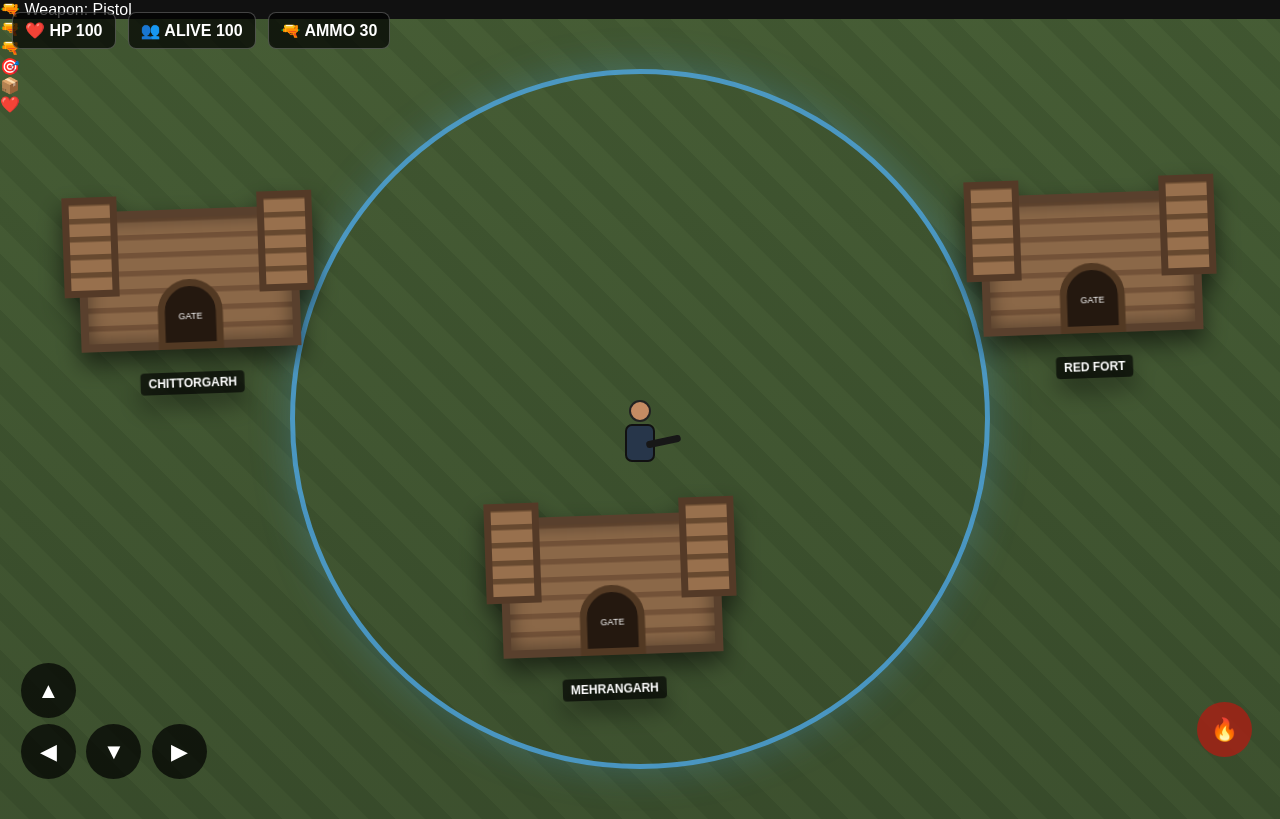
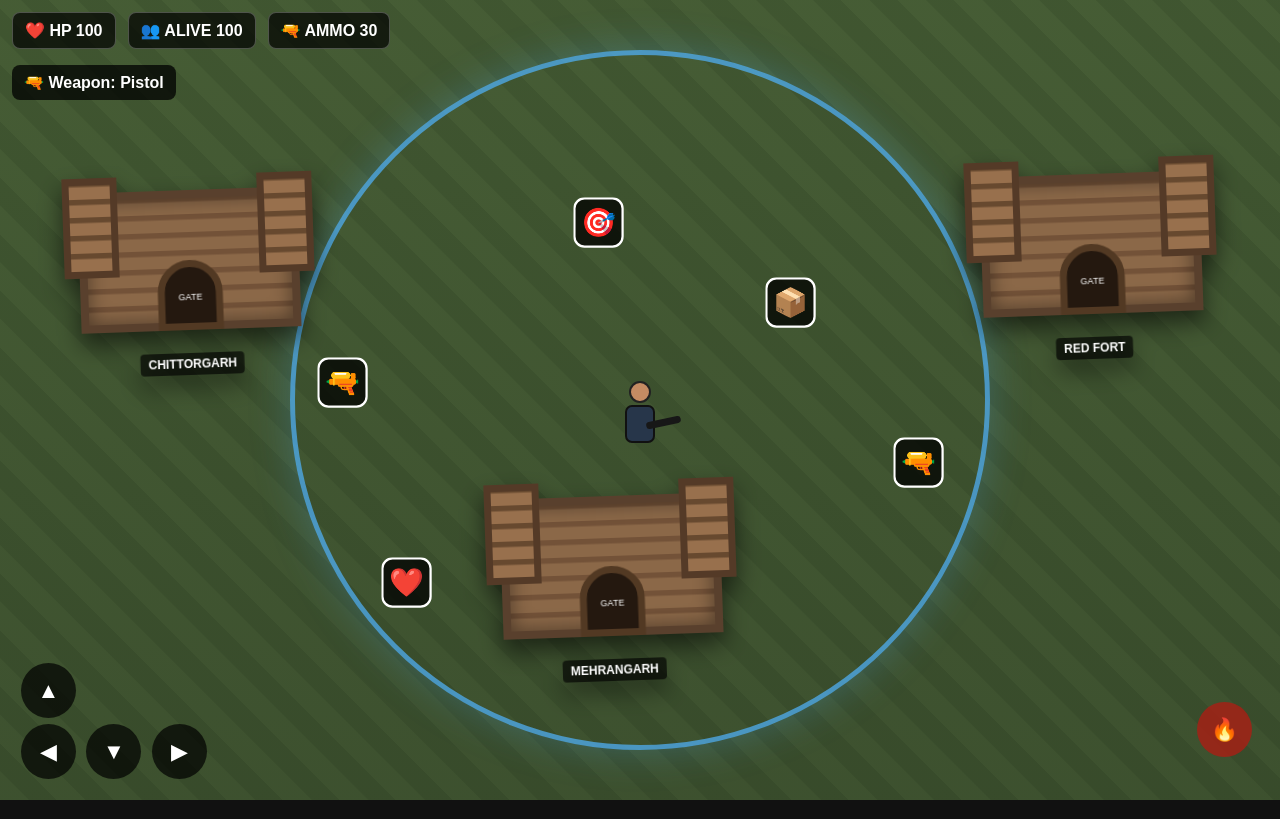
Before and after one commit to sharmaa70951-cyber/Indian-battle-royale-, a plain HTML site: page index.html in a window 1280 px wide. Drawn offline with Linux system fonts and the light colour scheme.

Commit message:
Add loot styles and animations to style.css

```diff
--- a/style.css
+++ b/style.css
@@ -242,3 +242,64 @@
   padding: 2px 4px;
   border-radius: 3px;
 }
+/* LOOT */
+.loot {
+  position: absolute;
+  z-index: 15;
+  width: 45px;
+  height: 45px;
+  display: flex;
+  align-items: center;
+  justify-content: center;
+  border-radius: 10px;
+  background: rgba(0,0,0,.75);
+  border: 2px solid white;
+  font-size: 25px;
+  cursor: pointer;
+  animation: lootPulse 1s infinite alternate;
+}
+
+.pistol {
+  left: 25%;
+  top: 45%;
+}
+
+.ak {
+  left: 70%;
+  top: 55%;
+}
+
+.sniper {
+  left: 45%;
+  top: 25%;
+}
+
+.ammo {
+  left: 60%;
+  top: 35%;
+}
+
+.medkit {
+  left: 30%;
+  top: 70%;
+}
+
+@keyframes lootPulse {
+  from {
+    transform: scale(1);
+  }
+  to {
+    transform: scale(1.12);
+  }
+}
+
+#weaponHUD {
+  position: fixed;
+  z-index: 60;
+  top: 65px;
+  left: 12px;
+  background: rgba(0,0,0,.75);
+  padding: 8px 12px;
+  border-radius: 8px;
+  font-weight: bold;
+}
```
